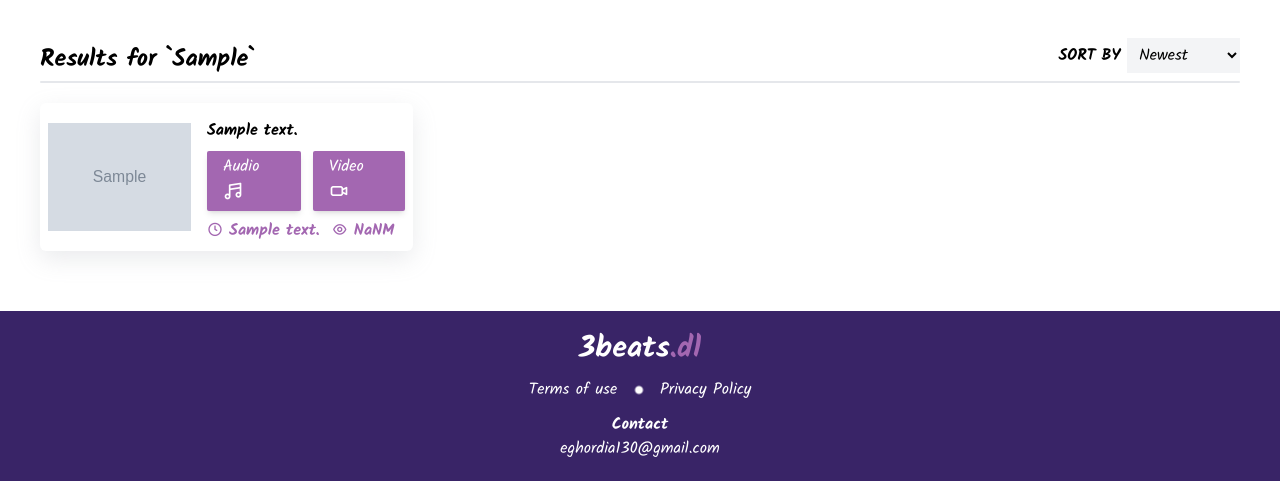
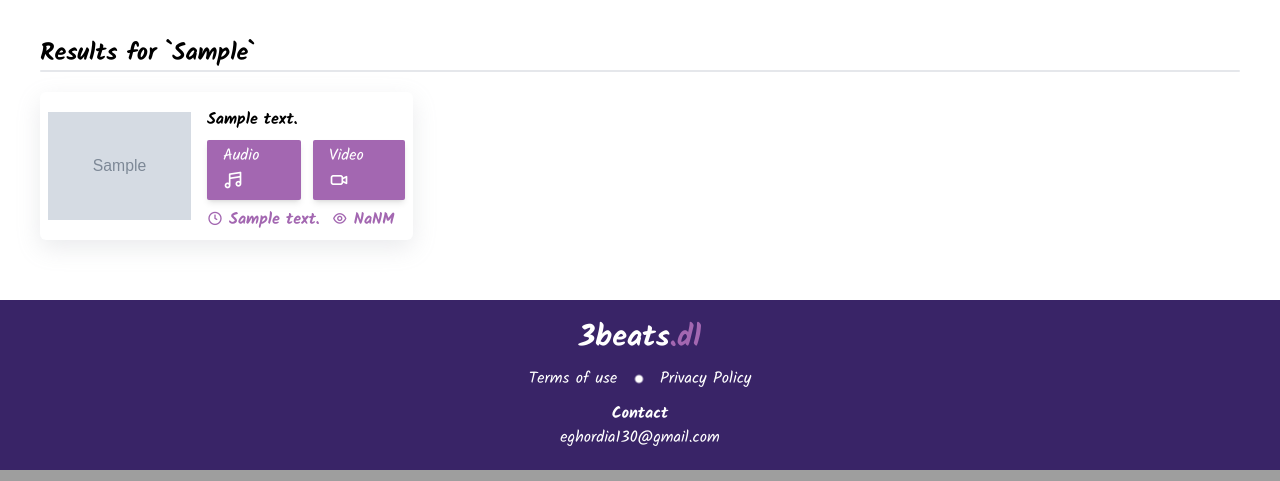
Before and after one commit to Hardy101/3beats.dl, a Flask app: template templates/index.html in a window 1280 px wide. Shown: the part 802-1283 px from the top of the page. Run offline with Flask 3, Linux system fonts and the light colour scheme; the template is opened without the code that fills it: most values are stand-ins (such as "Sample title", 1, 10 or a date in 2020); grey boxes marked "Sample" are stand-in pictures; some libraries are stand-ins or nearby versions.

Commit message:
sort type select removal

```diff
--- a/templates/index.html
+++ b/templates/index.html
@@ -82,19 +82,11 @@
 <section id="search-section">
   <div class="p-5 md:p-10">
     {% if music_query %}
-    <div class="search-header flex justify-between">
-      <h2 class="text-2xl font-bold my-auto">
+    <div class="search-header">
+      <h2 class="text-2xl font-bold">
         Results
         <span>for `{{ music_query }}`</span>
       </h2>
-      <p class="my-auto mb-2">
-        <span class="font-bold">SORT BY</span>
-        <select class="bg-gray-100 py-1 px-2 outline-none">
-          <option value="">Newest</option>
-          <option value="">Most Views</option>
-          <option value="">Most Likes</option>
-        </select>
-      </p>
     </div>
     <!-- Divider -->
     <div class="rounded-lg w-full h-0.5 bg-gray-200 mx-auto"></div>
```
